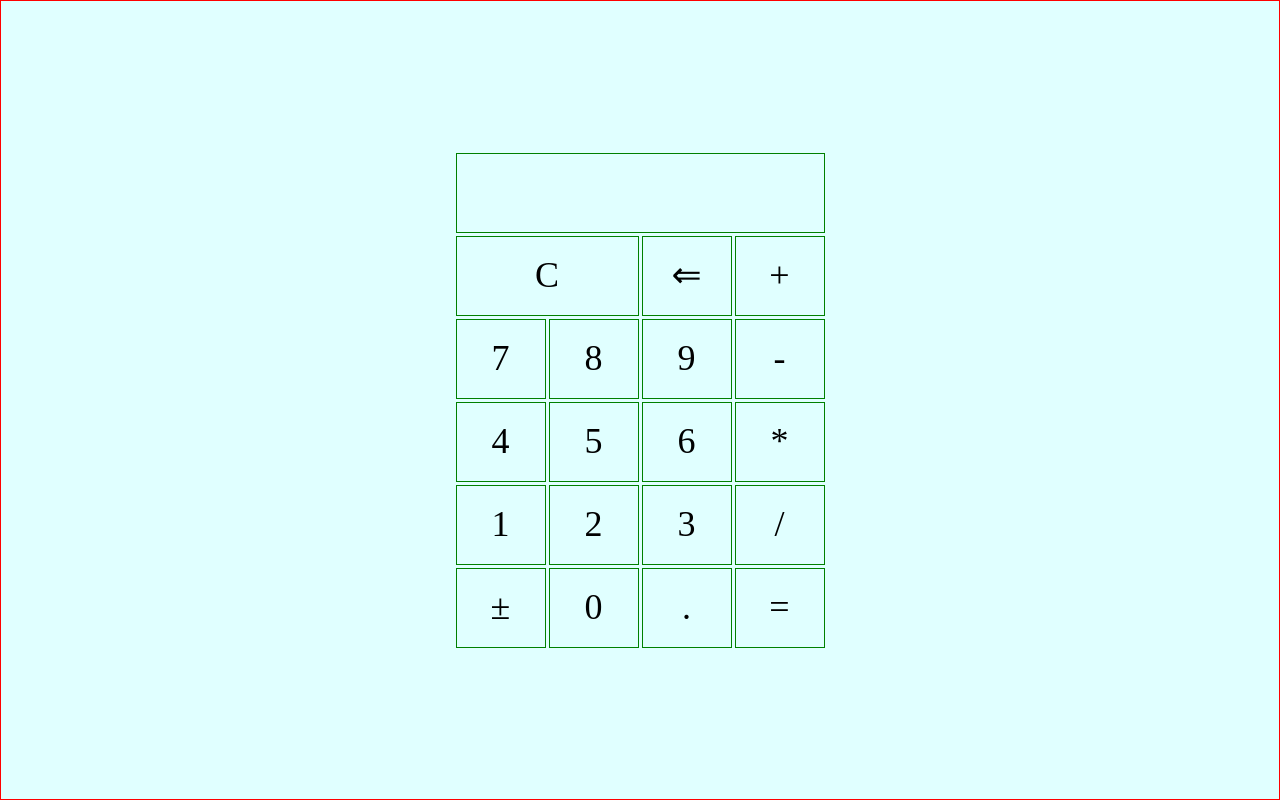
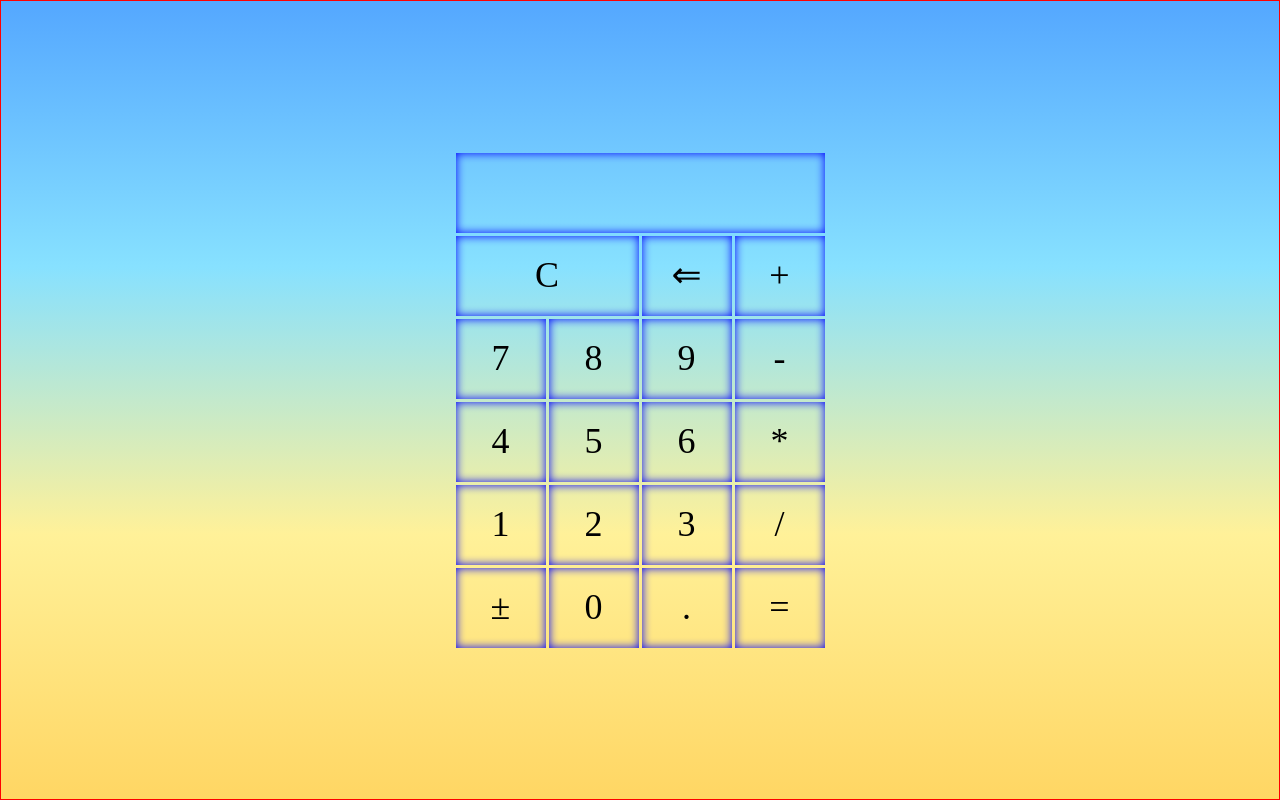
Before and after one commit to ruslanatsabryk/javascript-calculator, a plain HTML site: page index.html in a window 1280 px wide. Drawn offline with Linux system fonts and the light colour scheme.

Commit message:
visual design change

```diff
--- a/calc.css
+++ b/calc.css
@@ -2,7 +2,7 @@
     box-sizing: border-box;
 }
 body {
-    background: lightcyan;
+    background: linear-gradient(to bottom, #54a7ff, #87e1ff, #fff199, #ffd663);
     margin: 0;
 }
 .calc {
@@ -15,13 +15,16 @@ body {
     place-content: center;
 }
 .screen, .button {
-    border: 1px solid green;
+    /* border: 1px solid green; */
+    box-shadow: inset 0 0 10px blue;
+
 }
 .button {
     line-height: 0.8;
     font-size: max(1rem, calc(1rem + 2.5vh));
     display: grid;
     place-items: center;
+
 }
 .screen {
     grid-column: 1/5;
@@ -33,7 +36,7 @@ body {
 }
 .screen-top {
     text-align: inherit;
-    font-size: 300%;
+    font-size: max(1rem, calc(1rem + 3vh));
     /* border: 1px solid red; */
 }
 .screen-bottom {
```
